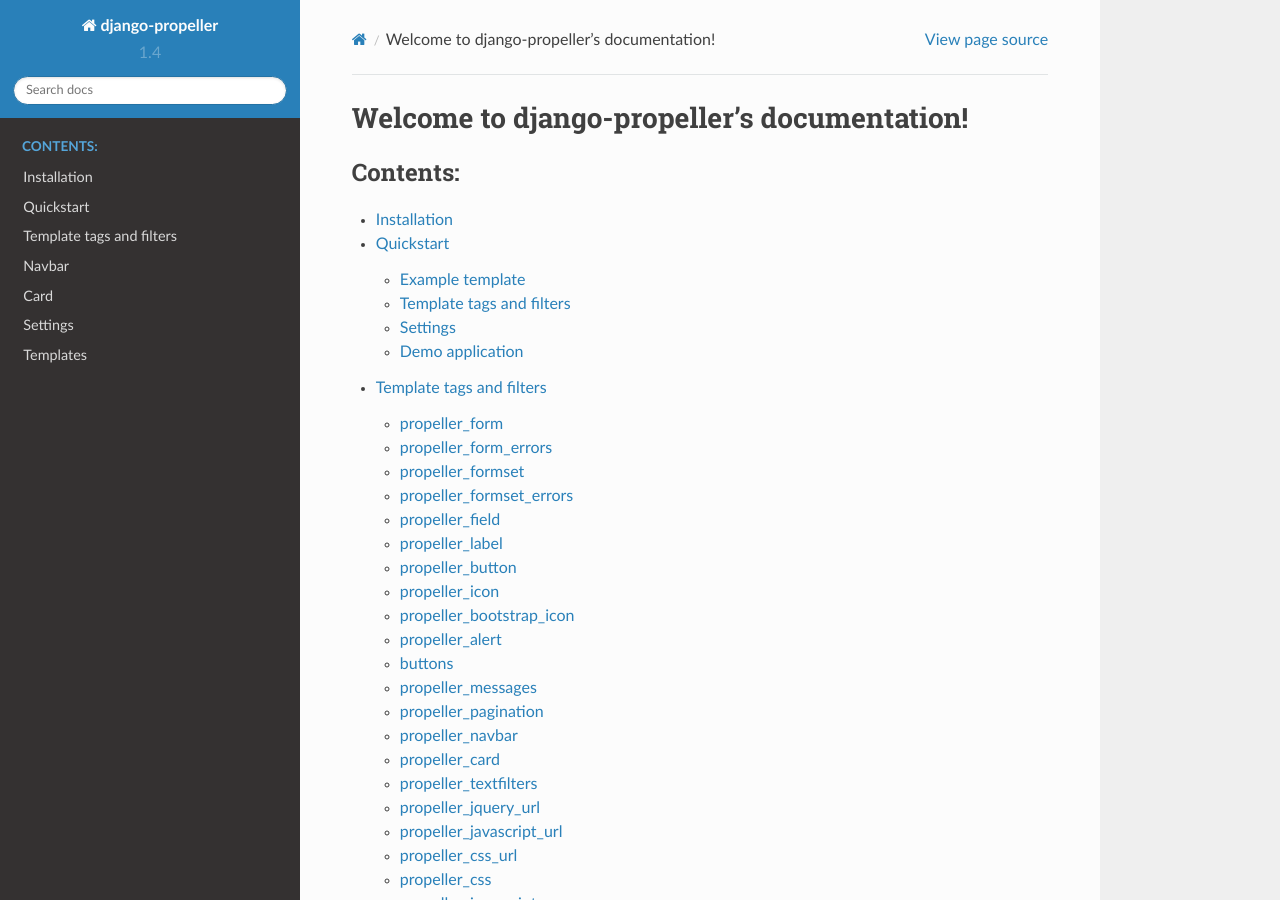
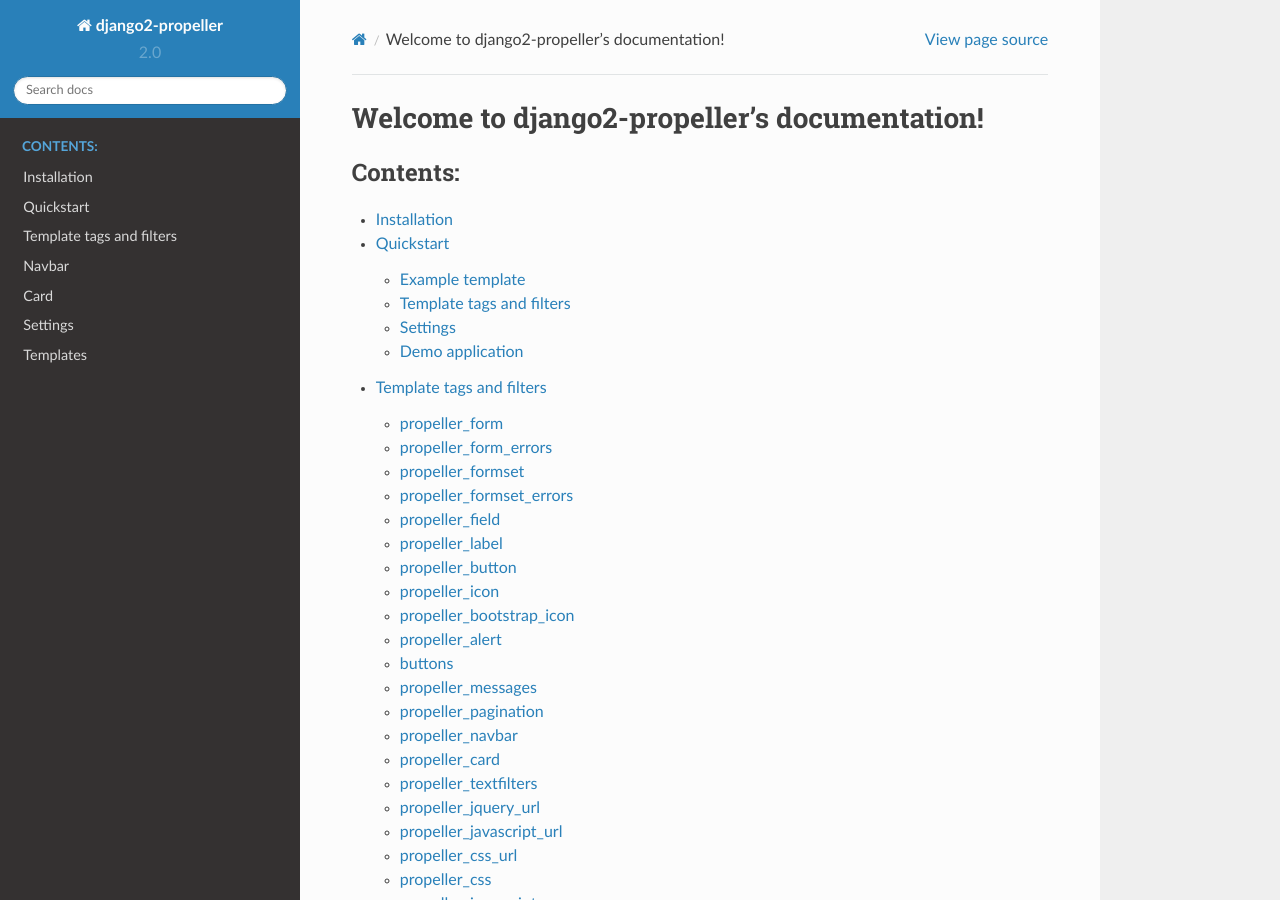
Before and after one commit to tfroehlich82/django-propeller, a Sphinx documentation site: the page built from docs/index.rst, in a window 1280 px wide and 900 px high. Built offline with Sphinx 7.4.7 and the Read the Docs theme 2.0.0, drawn with Linux system fonts in a browser that asks for light colours; some of the changed text lies outside the part shown.

Commit message:
Updated the docs to rename the project

```diff
--- a/docs/conf.py
+++ b/docs/conf.py
@@ -53,18 +53,18 @@
 master_doc = 'index'
 
 # General information about the project.
-project = 'django-propeller'
-copyright = '2017, Thorsten Froehlich'
-author = 'Thorsten Froehlich'
+project = 'django2-propeller'
+copyright = '2019, Adam Radestock'
+author = 'Adam Radestock'
 
 # The version info for the project you're documenting, acts as replacement for
 # |version| and |release|, also used in various other places throughout the
 # built documents.
 #
 # The short X.Y version.
-version = '1.4'
+version = '2.0'
 # The full version, including alpha/beta/rc tags.
-release = '1.4.1'
+release = '2.0.0'
 
 # The language for content autogenerated by Sphinx. Refer to documentation
 # for a list of supported languages.
@@ -107,7 +107,7 @@
 # -- Options for HTMLHelp output ------------------------------------------
 
 # Output file base name for HTML help builder.
-htmlhelp_basename = 'django-propellerdoc'
+htmlhelp_basename = 'django2-propellerdoc'
 
 
 # -- Options for LaTeX output ---------------------------------------------
@@ -134,8 +134,8 @@
 # (source start file, target name, title,
 #  author, documentclass [howto, manual, or own class]).
 latex_documents = [
-    (master_doc, 'django-propeller.tex', 'django-propeller Documentation',
-     'Thorsten Froehlich', 'manual'),
+    (master_doc, 'django2-propeller.tex', 'django2-propeller Documentation',
+     'Adam Radestock', 'manual'),
 ]
 
 
@@ -144,7 +144,7 @@
 # One entry per manual page. List of tuples
 # (source start file, name, description, authors, manual section).
 man_pages = [
-    (master_doc, 'django-propeller', 'django-propeller Documentation',
+    (master_doc, 'django2-propeller', 'django2-propeller Documentation',
      [author], 1)
 ]
 
@@ -155,8 +155,8 @@
 # (source start file, target name, title, author,
 #  dir menu entry, description, category)
 texinfo_documents = [
-    (master_doc, 'django-propeller', 'django-propeller Documentation',
-     author, 'django-propeller', 'One line description of project.',
+    (master_doc, 'django2-propeller', 'django2-propeller Documentation',
+     author, 'django2-propeller', 'One line description of project.',
      'Miscellaneous'),
 ]
 
--- a/docs/index.rst
+++ b/docs/index.rst
@@ -1,9 +1,4 @@
-.. django-propeller documentation master file, created by
-   sphinx-quickstart on Sat Feb 18 20:08:47 2017.
-   You can adapt this file completely to your liking, but it should at least
-   contain the root `toctree` directive.
-
-Welcome to django-propeller's documentation!
+Welcome to django2-propeller's documentation!
 ============================================
 
 .. toctree::
--- a/docs/templates.rst
+++ b/docs/templates.rst
@@ -1,6 +1,8 @@
 =========
 Templates
 =========
+
+Extend ``propeller/propeller.html`` template to automatically include the needed CSS and JS for Bootstrap and Propeller.
 
 You can customize the output of ``django-propeller`` by writing your own templates. These templates are available:
 
```
Also changed, not shown: 2 other files.
